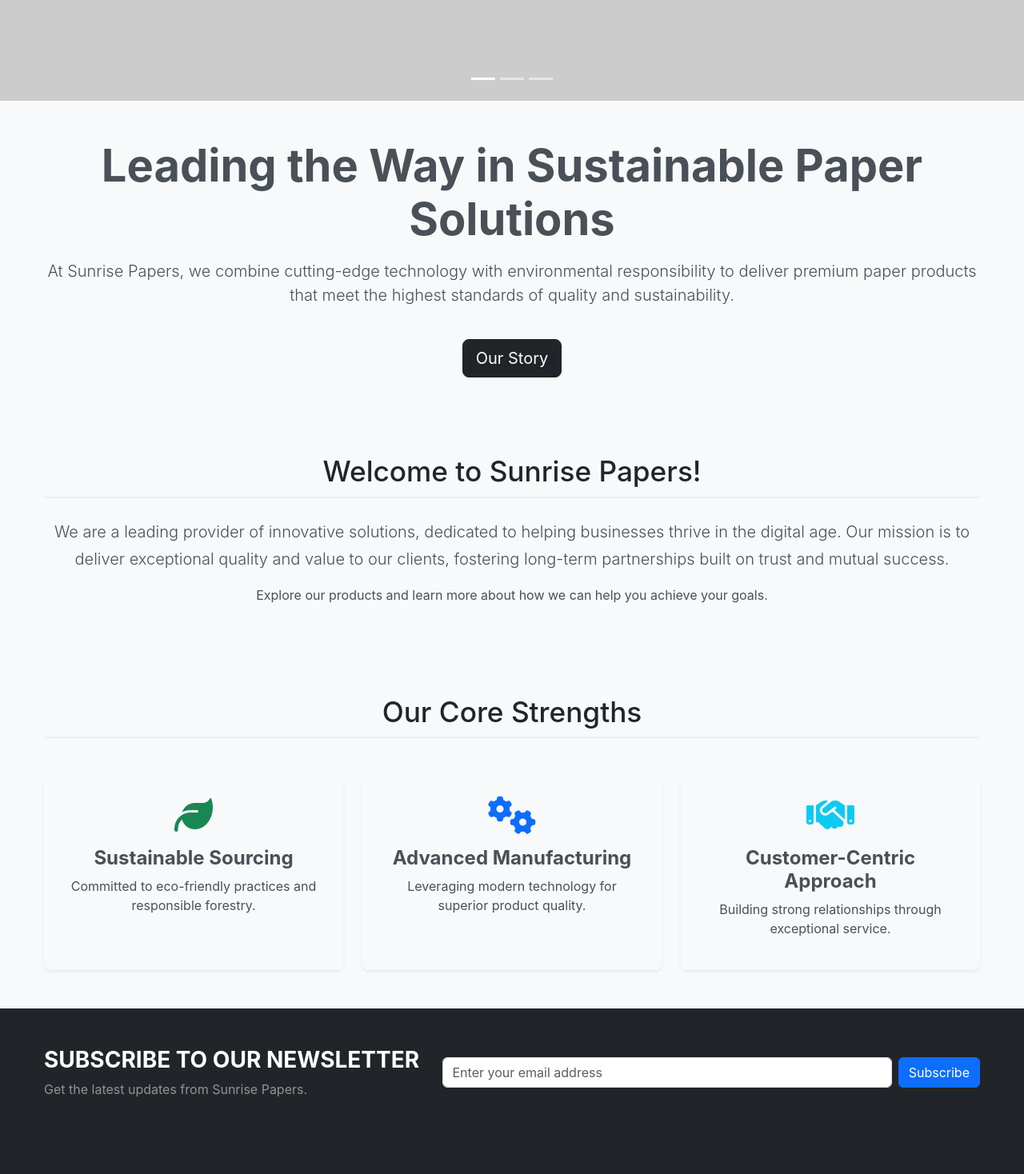
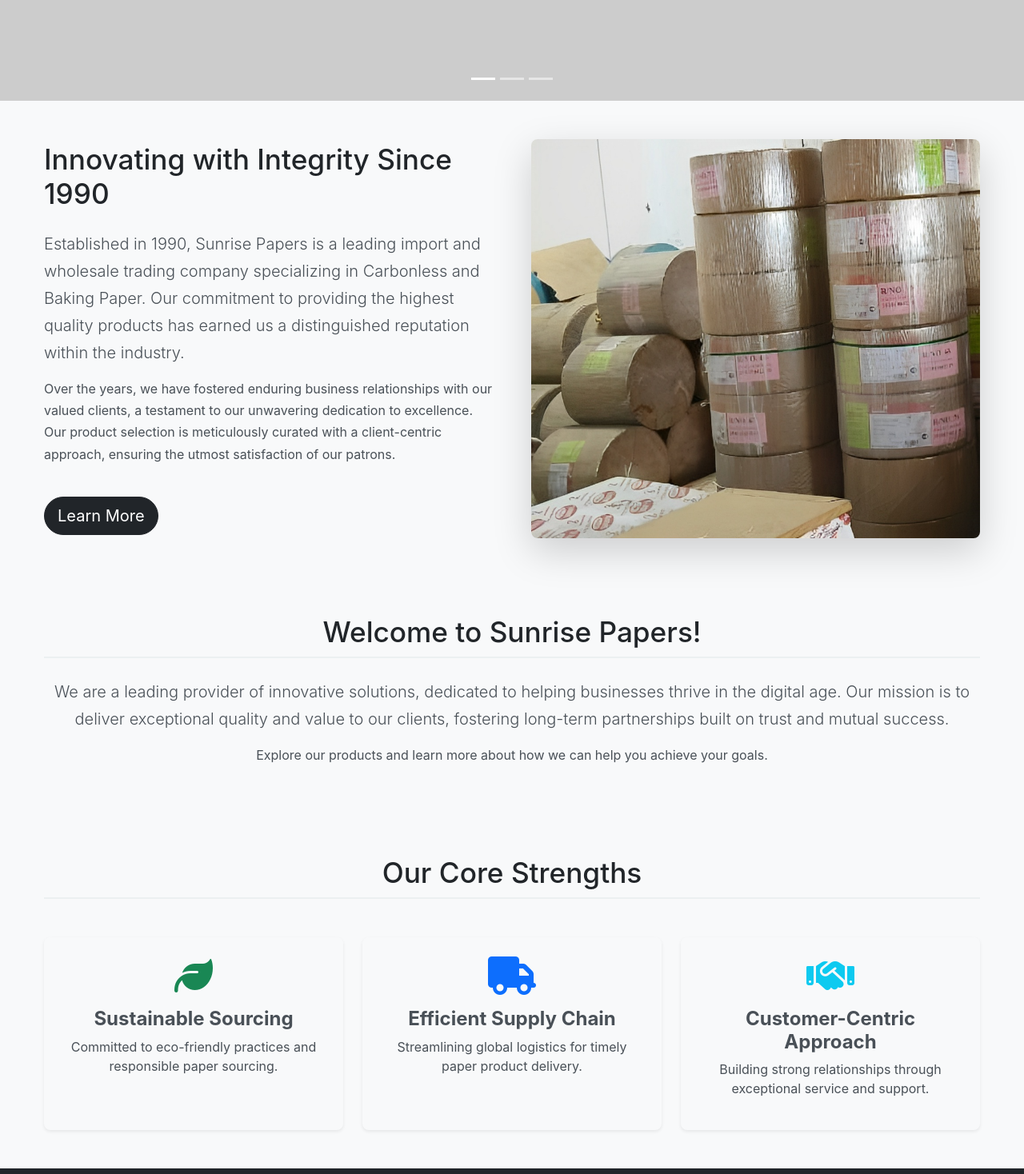
Before and after one commit to Akshit1025/sunrise-papers, a React (Create React App) app: page / in a window 1280 px wide. Shown: the part 380-1848 px from the top of the page at 80% size. Built offline with nearby package versions, Linux system fonts and the light colour scheme; no server answers.

Commit message:
Added About Company Section

```diff
--- a/src/pages/AboutPage.js
+++ b/src/pages/AboutPage.js
@@ -5,19 +5,16 @@ import { Link } from "react-router-dom";
 
 const AboutPage = () => (
   <div className="py-5">
-    {" "}
-    {/* Removed .content-section, using py-5 for direct padding */}
     <div className="container">
-      {" "}
-      {/* Use Bootstrap container for content */}
       <h2 className="page-title" style={{ color: "var(--sp-dark-gray)" }}>
         About Us
       </h2>
       <p className="paragraph lead">
         Founded in 20XX, Sunrise Papers has rapidly grown to become a leader in
-        the paper industry, driven by a commitment to innovation, quality, and
-        environmental stewardship.
+        the paper trading industry, driven by a commitment to innovation,
+        quality, and environmental stewardship.
       </p>
+
       <div className="row g-5 mt-4 align-items-center">
         <div className="col-md-6 order-md-2">
           <img
@@ -36,15 +33,17 @@ const AboutPage = () => (
           </p>
           <h3 className="sub-heading fw-bold mt-4 mb-3">Our Vision</h3>
           <p className="paragraph">
-            To be the global leader in sustainable paper manufacturing,
-            recognized for our innovative products, operational excellence, and
-            unwavering commitment to a greener future. We envision a world where
-            essential paper products are produced with minimal environmental
-            impact.
+            To be the global leader in sustainable paper **supply and
+            distribution**, recognized for our innovative products, operational
+            excellence, and unwavering commitment to a greener future. We
+            envision a world where essential paper products are **sourced and
+            supplied** with minimal environmental impact.
           </p>
         </div>
       </div>
+
       <hr className="my-5" />
+
       <div className="row g-5 align-items-center">
         <div className="col-md-6">
           <img
@@ -64,7 +63,7 @@ const AboutPage = () => (
             <li className="mb-2">
               <i className="fas fa-check-circle me-2 text-primary"></i>{" "}
               <strong>Sustainability:</strong> Protecting our planet through
-              responsible resource management.
+              responsible resource management and **ethical sourcing**.
             </li>
             <li className="mb-2">
               <i className="fas fa-check-circle me-2 text-primary"></i>{" "}
@@ -87,6 +86,7 @@ const AboutPage = () => (
           </Link>
         </div>
       </div>
+
       <div className="text-center mt-5">
         <h3 className="sub-heading fw-bold mb-3">
           Meet Our Team (Placeholder)
--- a/src/pages/HomePage.css
+++ b/src/pages/HomePage.css
@@ -113,43 +113,25 @@
   background-color: var(--sp-white);
 }
 
-/* Hero Section */
-.hero-section {
-  background-color: var(--sp-dark-gray);
-  color: var(--sp-white);
+/* About Company Section Styles */
+.about-company-section {
+  background-color: var(--sp-white);
   padding: 80px 0;
-  text-align: center;
-  width: 100%;
 }
 
-.hero-title {
-  font-size: 3em;
-  margin-bottom: 15px;
-  color: var(--sp-white);
+.about-company-section .page-title {
+  text-align: left;
+  border-bottom: none;
+  padding-bottom: 0;
+  margin-bottom: 20px;
 }
 
-.hero-subtitle {
-  font-size: 1.2em;
-  color: rgba(255, 255, 255, 0.8);
-  max-width: 800px;
-  margin: 0 auto;
-}
-
-.hero-btn {
-  background-color: var(--sp-white) !important;
-  color: var(--sp-dark-gray) !important;
-  border-color: var(--sp-white) !important;
-  font-weight: 600;
-  padding: 12px 30px;
-  border-radius: 50px;
-  transition: all 0.3s ease;
-}
-
-.hero-btn:hover {
-  background-color: var(--sp-medium-gray) !important;
-  color: var(--sp-white) !important;
-  transform: translateY(-3px);
-  box-shadow: 0 5px 15px rgba(0, 0, 0, 0.3);
+/* New: Styling for the image within the about-company-section on smaller screens */
+.about-company-section .col-12 img {
+  max-width: 70%; /* Limit image width to 70% of its parent column */
+  height: auto; /* Maintain aspect ratio */
+  display: block; /* Ensures margin auto works */
+  margin: 0 auto 30px auto; /* Center the image and add bottom margin */
 }
 
 /* Featured Section */
@@ -205,14 +187,21 @@
     padding: 8px 20px;
     font-size: 0.9em;
   }
-
-  .hero-title {
-    font-size: 2.2em;
-  }
-  .hero-subtitle {
-    font-size: 1em;
-  }
-  .hero-section {
+  .about-company-section {
     padding: 40px 0;
   }
+  .about-company-section .page-title {
+    text-align: center;
+  }
+  .about-company-section .col-12 img {
+    max-width: 90%; /* Allow larger on phones, but still constrained */
+    margin-bottom: 20px; /* Adjust spacing */
+  }
 }
+
+/* Specific rule for tablet (md) screens - still stacks, but image controlled */
+@media (min-width: 768px) and (max-width: 991.98px) {
+  .about-company-section .col-12 img {
+    max-width: 60%; /* Slightly larger on tablets than phones, but not full width */
+  }
+}
--- a/src/pages/HomePage.js
+++ b/src/pages/HomePage.js
@@ -1,175 +1,107 @@
 // src/pages/HomePage.js
 
-import React from "react";
-import { Link } from "react-router-dom";
+import React from 'react';
+import { Link } from 'react-router-dom';
 
 const HomePage = () => (
   <>
     {/* Carousel Section (Full Width) */}
-    <div
-      id="heroCarousel"
-      className="carousel slide carousel-fade"
-      data-bs-ride="carousel"
-    >
+    <div id="heroCarousel" className="carousel slide carousel-fade" data-bs-ride="carousel">
       <div className="carousel-indicators">
-        <button
-          type="button"
-          data-bs-target="#heroCarousel"
-          data-bs-slide-to="0"
-          className="active"
-          aria-current="true"
-          aria-label="Slide 1"
-        ></button>
-        <button
-          type="button"
-          data-bs-target="#heroCarousel"
-          data-bs-slide-to="1"
-          aria-label="Slide 2"
-        ></button>
-        <button
-          type="button"
-          data-bs-target="#heroCarousel"
-          data-bs-slide-to="2"
-          aria-label="Slide 3"
-        ></button>
+        <button type="button" data-bs-target="#heroCarousel" data-bs-slide-to="0" className="active" aria-current="true" aria-label="Slide 1"></button>
+        <button type="button" data-bs-target="#heroCarousel" data-bs-slide-to="1" aria-label="Slide 2"></button>
+        <button type="button" data-bs-target="#heroCarousel" data-bs-slide-to="2" aria-label="Slide 3"></button>
       </div>
       <div className="carousel-inner">
         {/* Carousel Item 1 */}
         <div className="carousel-item active" data-bs-interval="5000">
-          <img
-            src="https://placehold.co/1920x600/212529/ffffff?text=Quality+Paper+Products"
-            className="d-block w-100 carousel-img"
-            alt="Quality Paper Products"
-          />
+          <img src="https://placehold.co/1920x600/212529/ffffff?text=Quality+Paper+Products" className="d-block w-100 carousel-img" alt="Quality Paper Products" />
           <div className="carousel-caption d-flex flex-column justify-content-center align-items-center h-100">
-            <h5 className="carousel-title animate__animated animate__fadeInUp">
-              Crafting Tomorrow's Solutions Today
-            </h5>
+            <h5 className="carousel-title animate__animated animate__fadeInUp">Crafting Tomorrow's Solutions Today</h5>
             <p className="carousel-text animate__animated animate__fadeInUp animate__delay-1s">
-              Explore our sustainable and high-quality paper products for every
-              need.
+              Explore our sustainable and high-quality paper products for every need.
             </p>
-            <Link
-              to="/products"
-              className="btn btn-light btn-lg carousel-btn animate__animated animate__fadeInUp animate__delay-2s"
-            >
+            <Link to="/products" className="btn btn-light btn-lg carousel-btn animate__animated animate__fadeInUp animate__delay-2s">
               Discover Products
             </Link>
           </div>
         </div>
         {/* Carousel Item 2 */}
         <div className="carousel-item" data-bs-interval="5000">
-          <img
-            src="https://placehold.co/1920x600/495057/ffffff?text=Sustainable+Paper+Solutions"
-            className="d-block w-100 carousel-img"
-            alt="Sustainable Paper Solutions"
-          />
+          <img src="https://placehold.co/1920x600/495057/ffffff?text=Sustainable+Paper+Solutions" className="d-block w-100 carousel-img" alt="Sustainable Paper Solutions" />
           <div className="carousel-caption d-flex flex-column justify-content-center align-items-center h-100">
-            <h5 className="carousel-title animate__animated animate__fadeInUp">
-              Innovation in Every Sheet
-            </h5>
+            <h5 className="carousel-title animate__animated animate__fadeInUp">Innovation in Every Sheet</h5>
             <p className="carousel-text animate__animated animate__fadeInUp animate__delay-1s">
-              Leading the way in eco-friendly paper manufacturing with advanced
-              technology.
+              Leading the way in eco-friendly paper trading with advanced solutions.
             </p>
-            <Link
-              to="/about"
-              className="btn btn-light btn-lg carousel-btn animate__animated animate__fadeInUp animate__delay-2s"
-            >
+            <Link to="/about" className="btn btn-light btn-lg carousel-btn animate__animated animate__fadeInUp animate__delay-2s">
               Learn More
             </Link>
           </div>
         </div>
         {/* Carousel Item 3 */}
         <div className="carousel-item" data-bs-interval="5000">
-          <img
-            src="https://placehold.co/1920x600/f8f9fa/212529?text=Your+Trusted+Paper+Partner"
-            className="d-block w-100 carousel-img"
-            alt="Your Trusted Paper Partner"
-          />
+          <img src="https://placehold.co/1920x600/f8f9fa/212529?text=Your+Trusted+Paper+Partner" className="d-block w-100 carousel-img" alt="Your Trusted Paper Partner" />
           <div className="carousel-caption d-flex flex-column justify-content-center align-items-center h-100">
-            <h5 className="carousel-title animate__animated animate__fadeInUp">
-              Partner with Confidence
-            </h5>
+            <h5 className="carousel-title animate__animated animate__fadeInUp">Partner with Confidence</h5>
             <p className="carousel-text animate__animated animate__fadeInUp animate__delay-1s">
-              Reliable supply and exceptional service tailored to your business
-              needs.
+              Reliable supply and exceptional service tailored to your business needs.
             </p>
-            <Link
-              to="/contact"
-              className="btn btn-light btn-lg carousel-btn animate__animated animate__fadeInUp animate__delay-2s"
-            >
+            <Link to="/contact" className="btn btn-light btn-lg carousel-btn animate__animated animate__fadeInUp animate__delay-2s">
               Contact Us
             </Link>
           </div>
         </div>
       </div>
       {/* Carousel Controls */}
-      <button
-        className="carousel-control-prev"
-        type="button"
-        data-bs-target="#heroCarousel"
-        data-bs-slide="prev"
-      >
+      <button className="carousel-control-prev" type="button" data-bs-target="#heroCarousel" data-bs-slide="prev">
         <span className="carousel-control-prev-icon" aria-hidden="true"></span>
         <span className="visually-hidden">Previous</span>
       </button>
-      <button
-        className="carousel-control-next"
-        type="button"
-        data-bs-target="#heroCarousel"
-        data-bs-slide="next"
-      >
+      <button className="carousel-control-next" type="button" data-bs-target="#heroCarousel" data-bs-slide="next">
         <span className="carousel-control-next-icon" aria-hidden="true"></span>
         <span className="visually-hidden">Next</span>
       </button>
     </div>
 
-    {/* Hero Section below Carousel */}
-    <div className="hero-section text-center py-5">
+    {/* New About Company Section */}
+    <section className="about-company-section py-5">
       <div className="container">
-        {" "}
-        {/* Use Bootstrap container for content within full-width sections */}
-        <h1 className="display-4 fw-bold mb-3 hero-title">
-          Leading the Way in Sustainable Paper Solutions
-        </h1>
-        <p className="lead hero-subtitle">
-          At Sunrise Papers, we combine cutting-edge technology with
-          environmental responsibility to deliver premium paper products that
-          meet the highest standards of quality and sustainability.
-        </p>
-        <Link to="/about" className="btn btn-dark btn-lg mt-4 hero-btn">
-          Our Story
-        </Link>
+        <div className="row align-items-center g-5">
+          <div className="col-12 col-lg-6 order-lg-2"> {/* Image column */}
+            <img
+              src="images/about-home-img.png"
+              alt="Quality Paper Rolls Trading"
+              className="img-fluid rounded-3 shadow-lg animate__animated animate__fadeInRight"
+            />
+          </div>
+          <div className="col-12 col-lg-6 order-lg-1"> {/* Text content column */}
+            <h2 className="page-title text-start animate__animated animate__fadeInLeft" style={{ color: 'var(--sp-dark-gray)', borderBottom: 'none', paddingBottom: '0' }}>
+              Innovating with Integrity Since 1990
+            </h2>
+            <p className="paragraph lead animate__animated animate__fadeInLeft animate__delay-0-5s">
+              Established in 1990, Sunrise Papers is a leading import and wholesale trading company specializing in Carbonless and Baking Paper. Our commitment to providing the highest quality products has earned us a distinguished reputation within the industry.
+            </p>
+            <p className="paragraph animate__animated animate__fadeInLeft animate__delay-1s">
+              Over the years, we have fostered enduring business relationships with our valued clients, a testament to our unwavering dedication to excellence. Our product selection is meticulously curated with a client-centric approach, ensuring the utmost satisfaction of our patrons.
+            </p>
+            <Link to="/about" className="btn btn-dark btn-lg rounded-pill mt-4 animate__animated animate__fadeInLeft animate__delay-1-5s">
+              Learn More
+            </Link>
+          </div>
+        </div>
       </div>
-    </div>
+    </section>
 
     {/* Existing Welcome Section - Content within a container inside a transparent section */}
     <div className="py-5">
-      {" "}
-      {/* Added py-5 for vertical spacing */}
       <div className="container">
-        {" "}
-        {/* Use Bootstrap container for content */}
-        <h2
-          className="page-title text-center"
-          style={{ color: "var(--sp-dark-gray)" }}
-        >
-          Welcome to Sunrise Papers!
-        </h2>
+        <h2 className="page-title text-center" style={{ color: 'var(--sp-dark-gray)' }}>Welcome to Sunrise Papers!</h2>
         <p className="paragraph lead text-center">
-          {" "}
-          {/* Added text-center */}
-          We are a leading provider of innovative solutions, dedicated to
-          helping businesses thrive in the digital age. Our mission is to
-          deliver exceptional quality and value to our clients, fostering
-          long-term partnerships built on trust and mutual success.
+          We are a leading provider of innovative solutions, dedicated to helping businesses thrive in the digital age. Our mission is to deliver exceptional quality and value to our clients, fostering long-term partnerships built on trust and mutual success.
         </p>
         <p className="paragraph text-center">
-          {" "}
-          {/* Added text-center */}
-          Explore our products and learn more about how we can help you achieve
-          your goals.
+          Explore our products and learn more about how we can help you achieve your goals.
         </p>
       </div>
     </div>
@@ -177,37 +109,27 @@ const HomePage = () => (
     {/* Featured Products/Services Section */}
     <div className="featured-section bg-light py-5">
       <div className="container">
-        {" "}
-        {/* Use Bootstrap container for content */}
         <h2 className="page-title text-center mb-5">Our Core Strengths</h2>
         <div className="row g-4">
           <div className="col-md-4">
             <div className="feature-card text-center p-4 rounded-3 shadow-sm h-100">
               <i className="fas fa-leaf fa-3x mb-3 text-success"></i>
               <h4 className="feature-title fw-bold">Sustainable Sourcing</h4>
-              <p className="feature-description">
-                Committed to eco-friendly practices and responsible forestry.
-              </p>
+              <p className="feature-description">Committed to eco-friendly practices and responsible paper sourcing.</p>
             </div>
           </div>
           <div className="col-md-4">
             <div className="feature-card text-center p-4 rounded-3 shadow-sm h-100">
-              <i className="fas fa-cogs fa-3x mb-3 text-primary"></i>
-              <h4 className="feature-title fw-bold">Advanced Manufacturing</h4>
-              <p className="feature-description">
-                Leveraging modern technology for superior product quality.
-              </p>
+              <i className="fas fa-truck fa-3x mb-3 text-primary"></i>
+              <h4 className="feature-title fw-bold">Efficient Supply Chain</h4>
+              <p className="feature-description">Streamlining global logistics for timely paper product delivery.</p>
             </div>
           </div>
           <div className="col-md-4">
             <div className="feature-card text-center p-4 rounded-3 shadow-sm h-100">
               <i className="fas fa-handshake fa-3x mb-3 text-info"></i>
-              <h4 className="feature-title fw-bold">
-                Customer-Centric Approach
-              </h4>
-              <p className="feature-description">
-                Building strong relationships through exceptional service.
-              </p>
+              <h4 className="feature-title fw-bold">Customer-Centric Approach</h4>
+              <p className="feature-description">Building strong relationships through exceptional service and support.</p>
             </div>
           </div>
         </div>
```
Also changed, not shown: public/images/about-home-img.png (added).
